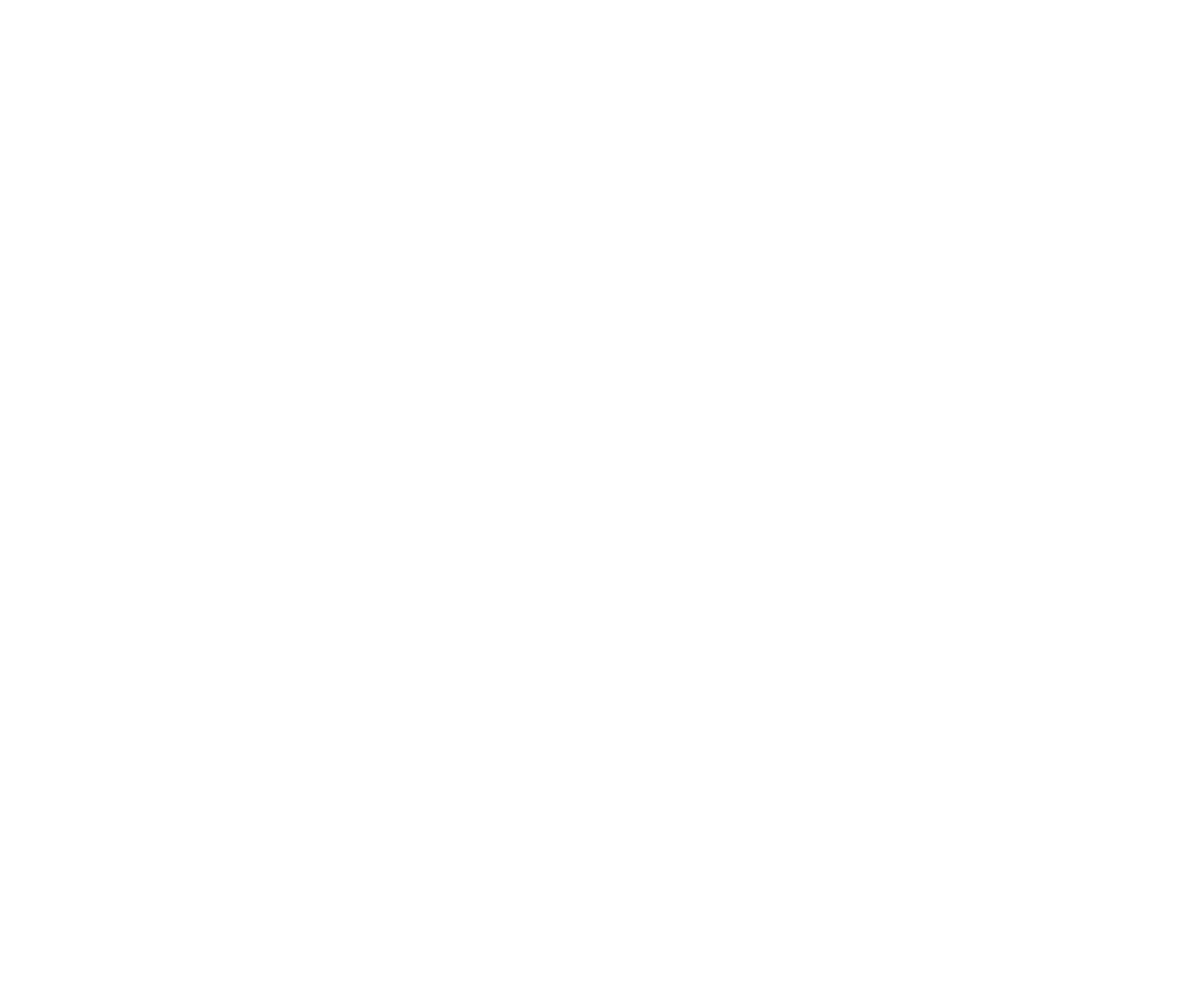
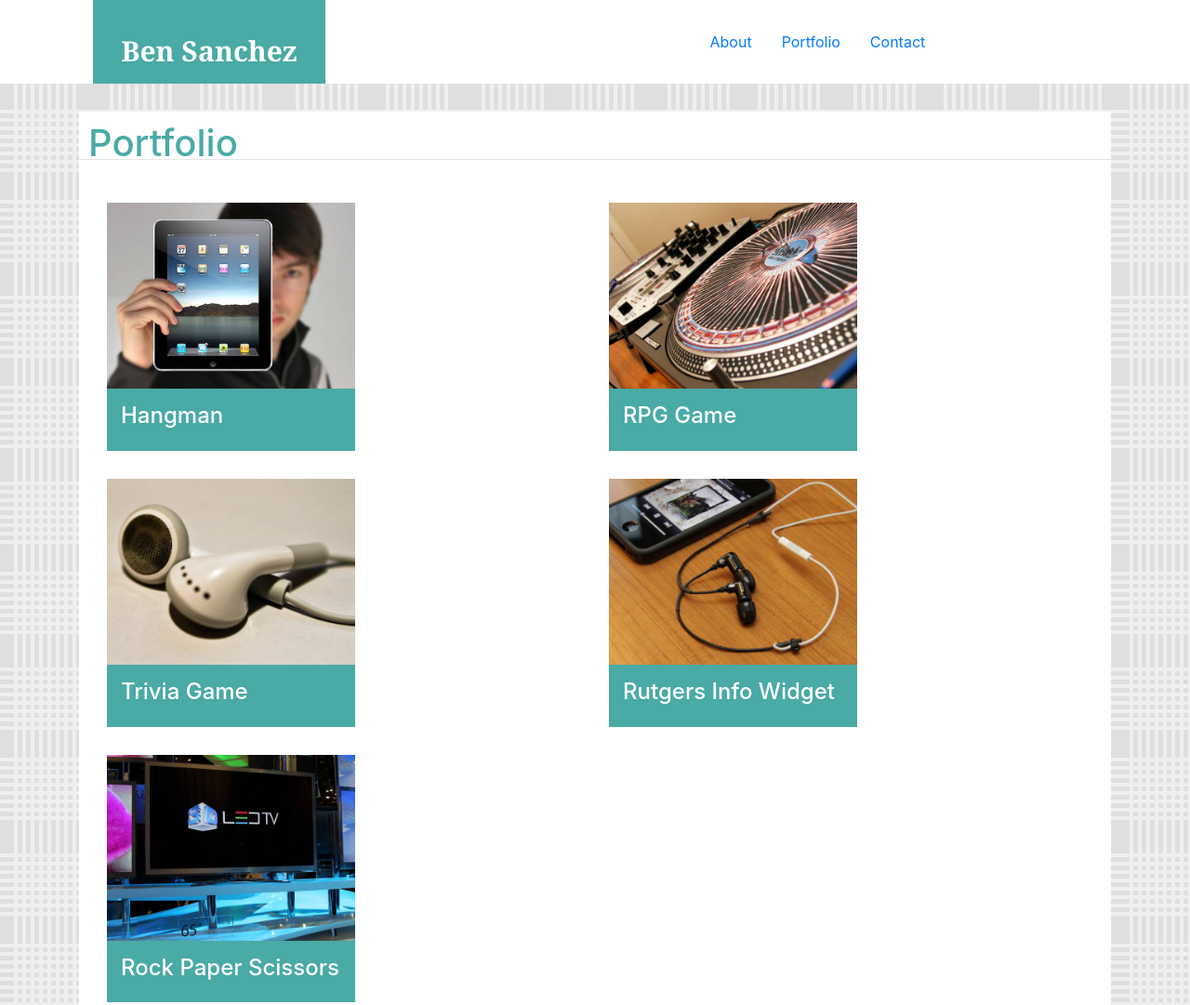
Before and after one commit to bnsnchz/bootstrap-portfolio, a plain HTML site: page portfolio.html in a window 1280 px wide. Shown: the top 1081 px of the page at 93% size. Before the commit the page ends 800 px from the top, so only its background shows below. Drawn offline with nearby package versions, Linux system fonts and the light colour scheme.

Commit message:
pushing finished product

```diff
--- a/assets/css/style.css
+++ b/assets/css/style.css
@@ -1,11 +1,20 @@
-body{
-    width:  960px;
+.masthead{
+    background-color: #fff;
     margin: auto;
-    background: "assets/images/"
+}
+
+.top{
+    background-color:#fff;
+    height:90px;
+    width:100%;
+    margin: auto;
+    margin-bottom:30px;
+
+
 }
 
 .logo{
-    float: left;
+    position:absolute;
     width: 250px;
     height: 90px;
     font-family: Georgia, Times, "Times New Roman", serif;
@@ -16,11 +25,12 @@ body{
     text-align: center;
     text-decoration: none;
     background: #4aaaa5;
+
   }
 
   .nav{
       margin-top: 25px;
-  }
+      }
 
   .logo-header{
       background-color:#fff;
@@ -29,7 +39,55 @@ body{
       height:110px;
   }
 
+.main{
+    background-color:#fff;
+    padding:30px;
+    width:960px;
+    margin: auto;
+}
+
   #image{
       height:300px;
       width:300px;
   }
+
+  .contact{
+      background-color:#fff;
+      padding:30px;
+      width:100%
+  }
+  .btn, .btn-primary{
+      margin-top: 15px;
+      background-color:#4aaaa5;
+      border:1px solid #4aaaa5;
+    }
+
+.portHeader{
+    margin-bottom:-33px;
+}
+
+    h1{
+    background-color:#fff;
+    color:#4aaaa5;
+    padding:10px;
+    margin-bottom:-10px;
+    }
+
+.port{
+    background-color:#fff;
+    width:100%;
+    padding:30px;
+    }
+
+.portImage{
+    height:200px;
+    width:auto;
+    }
+
+.portTitle{
+    background-color:#4aaaa5;
+    color:#fff;
+    width:267px;
+    padding:15px;
+    margin-bottom: 30px;
+    }
--- a/portfolio.html
+++ b/portfolio.html
@@ -9,7 +9,79 @@
     <link rel="stylesheet" href="assets/css/style.css">
     <title>Ben Sanchez - Portfolio</title>
 </head>
-<body>
+<body background="assets/images/cloth.png">
+    <div class="masthead">
+         <div class="container">
+             <div class="row top">
+                 <div class="col-md-5">
+                     <h1 class="logo">Ben Sanchez</h1>
+                 </div>
+                 <div class="col-md-2">
+                 </div>
+                 <div class="col-md-5">
+                         <ul class="nav">
+                             <li class="nav-item">
+                                 <a class="nav-link active" href="index.html">About</a>
+                             </li>
+                             <li class="nav-item">
+                               <a class="nav-link" href="portfolio.html">Portfolio</a>
+                             </li>
+                             <li class="nav-item">
+                               <a class="nav-link" href="contact.html">Contact</a>
+                             </li>
+                         </ul>
+                  </div>
+                 </div>
+             </div>
+     </div>
+
+    <div class="container">
+        <h1 class="portHeader">Portfolio</h1>
+
+        <hr>
+
+	<div class="port">
+		<div class="row">
+
+			<div class="col-md-6">
+				<img class="portImage" src="assets/images/technics-q-c-640-480-1.jpg">
+					<div class="portTitle"><h4>Hangman</h4></div>
+
+			</div>
+
+            <div class="col-md-6">
+                <img class="portImage" src="assets/images/technics-q-c-640-480-2.jpg">
+                    <div class="portTitle"><h4>RPG Game</h4></div>
+
+            </div>
+
+		</div>
+
+		<div class="row">
+			<div class="col-md-6 col-sm-6 col-xs-12">
+				<img class="portImage" src="assets/images/technics-q-c-640-480-5.jpg">
+					<div class="portTitle"><h4>Trivia Game</h4></div>
+			</div>
+
+			<div class="col-md-6 col-sm-6 col-xs-12">
+				<img class="portImage" src="assets/images/technics-q-c-640-480-7.jpg">
+					<div class="portTitle"><h4>Rutgers Info Widget</h4></div>
+            </div>
+        </div>
+
+        <div class="row">
+				<div class="col-md-6">
+					<img class="portImage" src="assets/images/technics-q-c-640-480-9.jpg">
+					<div class="portTitle"><h4>Rock Paper Scissors</h4></div>
+                    </div>
+
+                <div class="col-md-6"></div>
+
+		</div>
+
+
+    </div>
+</div>
 
 </body>
 </html>
```
Also changed, not shown: contact.html (+50 -1 lines), index.html (+9 -8 lines).
